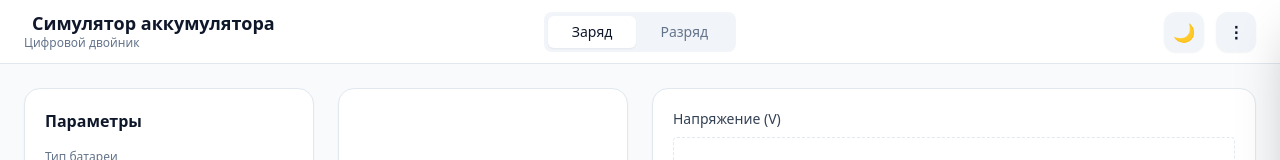
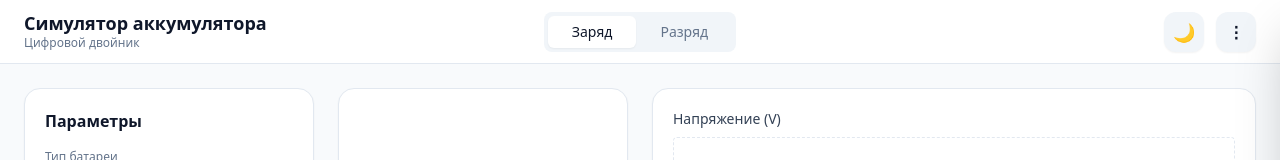
Before and after one commit to a5phalt/battery_sim, a Vue app: page / in a window 1280 px wide. Shown: the top 160 px of the page. Built offline with nearby package versions, Linux system fonts and the light colour scheme.

Commit message:
Убрал пробел в заголовке

```diff
--- a/src/components/header/AppHeader.vue
+++ b/src/components/header/AppHeader.vue
@@ -28,8 +28,8 @@ const toggleTheme = () => {
          grid grid-cols-3 items-center px-6 z-10 relative transition-colors duration-300"
 >
     <div class="flex flex-col justify-self-start">
-      <h1 class="font-bold text-lg leading-tight flex items-center gap-2">
-        <span class="text-blue-600"></span>Симулятор аккумулятора
+      <h1 class="font-bold text-lg leading-tight">
+        Симулятор аккумулятора
       </h1>
       <span class="text-xs text-slate-500">Цифровой двойник</span>
     </div>
```
